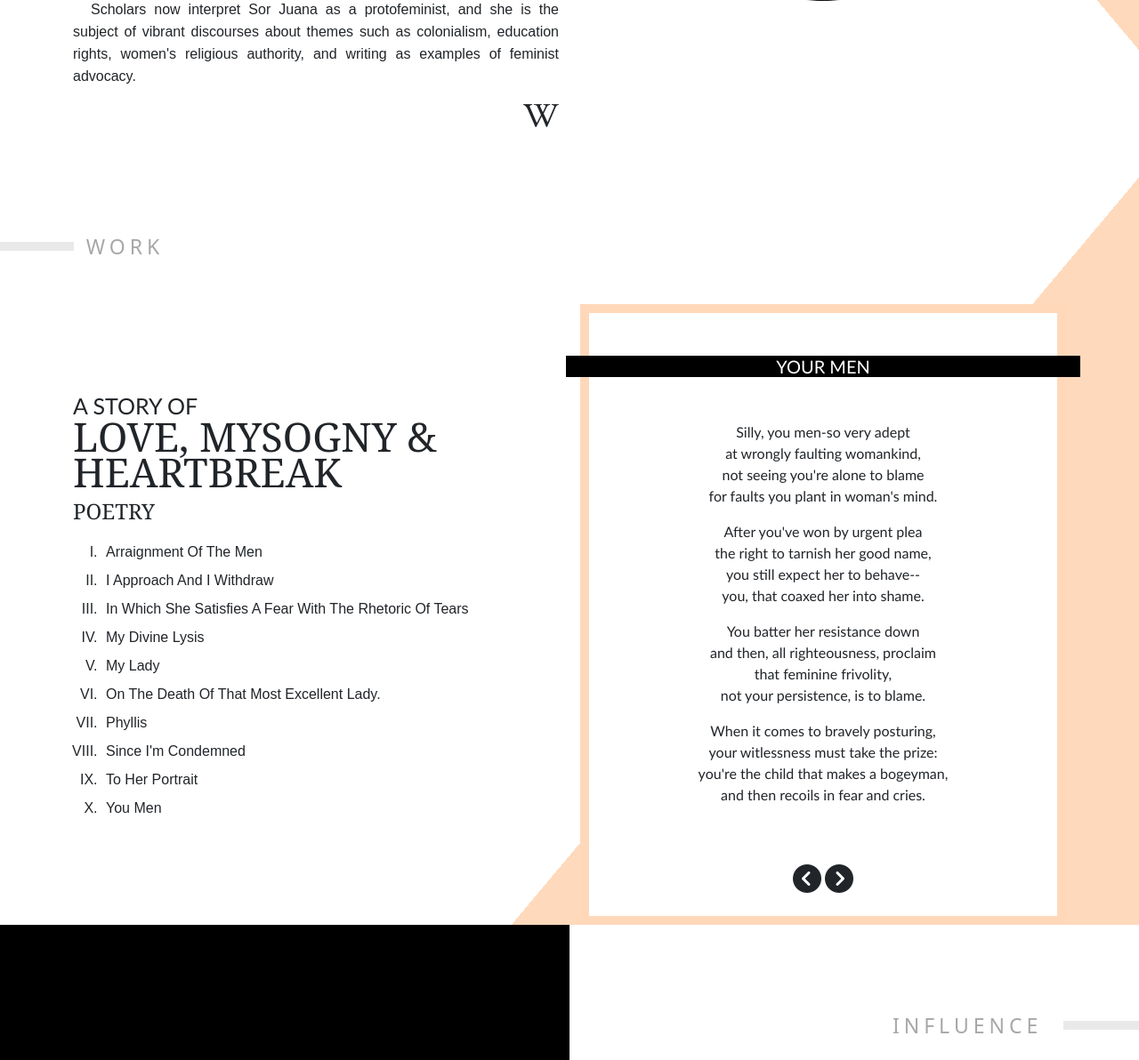
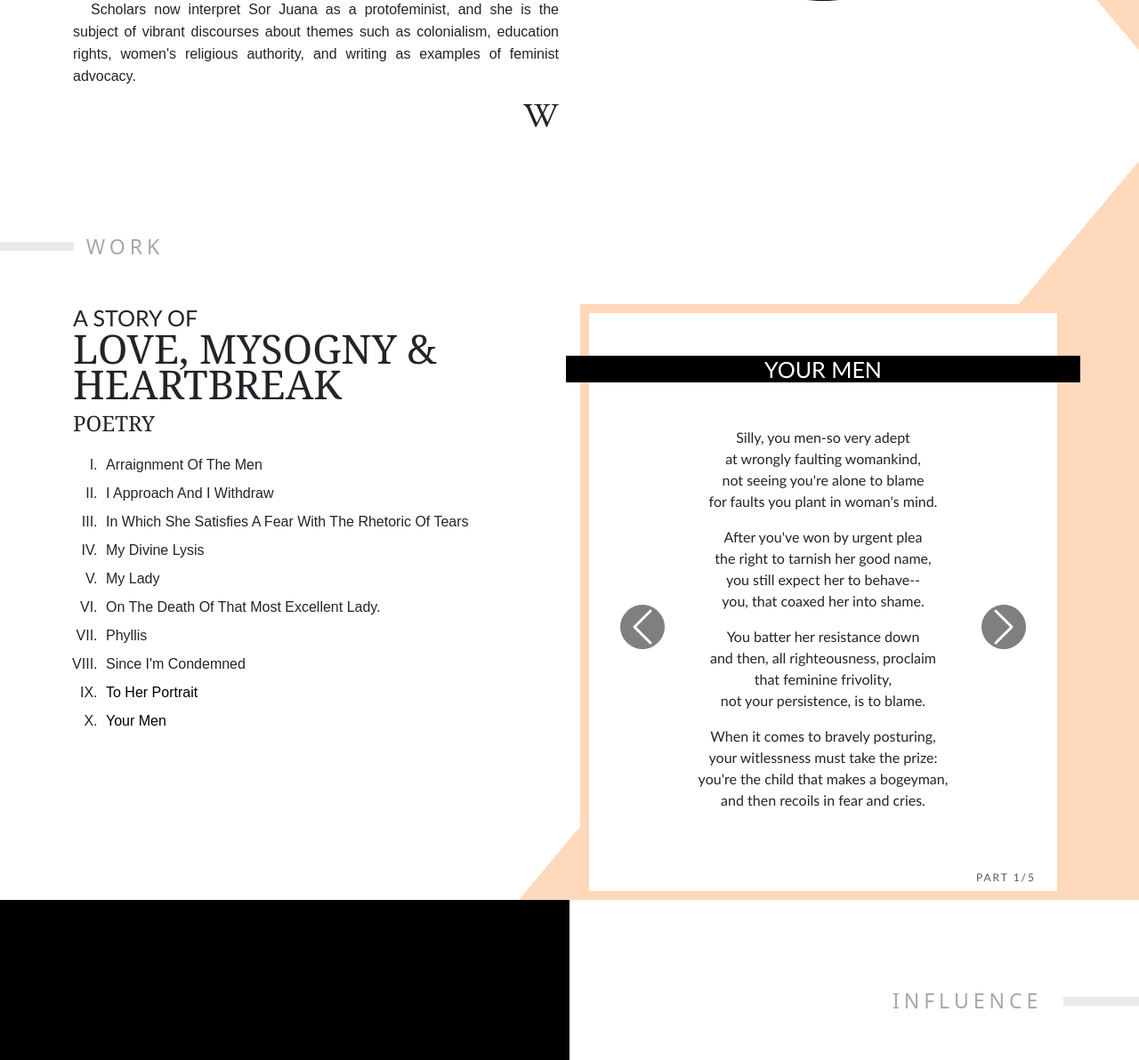
Before and after one commit to itselfc/sor-juana-fanpage, a PHP site: page / in a window 1280 px wide. Shown: the part 1626-2818 px from the top of the page at 89% size. Run offline with PHP 8.4, Linux system fonts and the light colour scheme; some libraries are stand-ins or nearby versions.

Commit message:
Basic poem preview. Poem are fixed and need a block of repeated code to work.

```diff
--- /dev/null
+++ b/css/carousel.css
@@ -0,0 +1,15 @@
+.carousel-control-prev-icon,
+.carousel-control-next-icon {
+    height: 50px!important;
+    width: 50px!important;
+    outline: black;
+font-size: 10px;
+    background-color: #000000;
+    border-radius: 50%;
+    border: 1px solid black;
+
+}
+
+.carousel-item {
+    transition-duration: 1ms!important;
+}
--- a/css/elements.css
+++ b/css/elements.css
@@ -81,3 +81,12 @@ border-width: 10px;
     padding:3em 3em 3em 3em!important;
     background-color: black!important;
 }
+
+
+
+
+.carousel-item.active,
+.carousel-item-next,
+.carousel-item-prev{
+    display:block;
+}
--- a/css/text.css
+++ b/css/text.css
@@ -40,6 +40,14 @@ h4{
     font-size: 45px;
 }
 
+h5{
+
+    text-transform: uppercase!important;
+    font-size: 25px!important;
+    font-family: "Trebuchet MS";
+    color: white;
+
+}
 
 .brand-name{
     font-family: Arial;
@@ -96,7 +104,7 @@ h4{
 
 .poem  .description{
 text-align: center;
-
+height: 550px;
     padding: 50px;
     font-weight: 500;
     font-family: "Trebuchet MS";
@@ -113,11 +121,24 @@ text-align: center;
 
 }
 
-.poem .title{
 
-    text-transform: uppercase!important;
-    font-size: 45px;
+h6{
+    font-size: 12px!important;
+    color: #585858;
+    font-weight: 200!important;
+    letter-spacing: 2px;
     font-family: "Trebuchet MS";
-    color: white;
+    text-align: right;
+}
 
+.work a,.work a:link{
+    text-decoration: none;
+    color: black;
 }
+
+
+.work a:hover{
+    color: black;
+    font-weight: bold;
+    text-transform: uppercase;
+}
--- a/home.html
+++ b/home.html
@@ -9,11 +9,24 @@
     <link rel="stylesheet" href="css/sections.css">
     <link rel="stylesheet" href="css/text.css">
     <link rel="stylesheet" href="css/elements.css">
+    <link rel="stylesheet" href="css/carousel.css">
+
     <link rel="stylesheet" href="https://maxcdn.bootstrapcdn.com/font-awesome/4.5.0/css/font-awesome.min.css">
     <script src="https://kit.fontawesome.com/37381f0e65.js" crossorigin="anonymous"></script>
     <link rel="stylesheet" href="bootstrap-5.0.0-beta2-dist/css/bootstrap.min.css"/>
-    <script src="bootstrap-5.0.0-beta2-dist/js/bootstrap.min.js"></script>
-    <script src="https://cdn.freecodecamp.org/testable-projects-fcc/v1/bundle.js"></script>
+
+
+    <script src="https://code.jquery.com/jquery-3.3.1.slim.min.js"
+            integrity="sha384-q8i/X+965DzO0rT7abK41JStQIAqVgRVzpbzo5smXKp4YfRvH+8abtTE1Pi6jizo"
+            crossorigin="anonymous"></script>
+    <script src="https://cdnjs.cloudflare.com/ajax/libs/popper.js/1.14.6/umd/popper.min.js"
+            integrity="sha384-wHAiFfRlMFy6i5SRaxvfOCifBUQy1xHdJ/yoi7FRNXMRBu5WHdZYu1hA6ZOblgut"
+            crossorigin="anonymous"></script>
+    <script src="https://stackpath.bootstrapcdn.com/bootstrap/4.2.1/js/bootstrap.min.js"
+            integrity="sha384-B0UglyR+jN6CkvvICOB2joaf5I4l3gm9GU6Hc1og6Ls7i6U/mkkaduKaBhlAXv9k"
+            crossorigin="anonymous"></script>
+
+    <script src="js/poem-reading.js"></script>
 
 
 </head>
@@ -73,13 +86,14 @@
                             de la cruz
                         </h1>
                         <h2>
-                            Self-taught scholar and acclaimed writer of the Latin American colonial period and the Hispanic
+                            Self-taught scholar and acclaimed writer of the Latin American colonial period and the
+                            Hispanic
                             Baroque.
                             <b>Staunch advocate for women's rights.</b>
                         </h2>
                     </div>
                     <div class="pt-5 text-center">
-                        <a class="btn btn-dark" href="#life" role="button">                                LEARN MORE
+                        <a class="btn btn-dark" href="#life" role="button"> LEARN MORE
                         </a>
 
 
@@ -133,36 +147,47 @@
                         <p>
 
                             Sor Juana Inés de la Cruz (12 November 1648 – 17 April 1695) was a Mexican writer,
-                            philosopher, composer, poet of the Baroque period, and Hieronymite nun. Her outspoken opinions
-                            granted her lifelong names such as "The Tenth Muse" and "The Phoenix of Mexico", for she was a
+                            philosopher, composer, poet of the Baroque period, and Hieronymite nun. Her outspoken
+                            opinions
+                            granted her lifelong names such as "The Tenth Muse" and "The Phoenix of Mexico", for she was
+                            a
                             flame
                             that rose from the ashes of "religious authoritarianism".
 
 
                         </p>
                         <p>
-                            Sor Juana lived during Mexico's colonial period, making her a contributor both to early Spanish
-                            literature as well as to the broader literature of the Spanish Golden Age. Beginning her studies
+                            Sor Juana lived during Mexico's colonial period, making her a contributor both to early
+                            Spanish
+                            literature as well as to the broader literature of the Spanish Golden Age. Beginning her
+                            studies
                             at
-                            a young age, Sor Juana was fluent in Latin and also wrote in Nahuatl, and became known for her
+                            a young age, Sor Juana was fluent in Latin and also wrote in Nahuatl, and became known for
+                            her
                             philosophy in her teens. Sor Juana educated herself in her own library
                         </p>
                         <p>
-                            After joining a nunnery in 1667,[3] Sor Juana began writing poetry and prose dealing with such
-                            topics as love, feminism, and religion.[4] She turned her nun's quarters into a salon, visited
-                            by the city's intellectual elite. Among them was Countess Maria Luisa de Paredes, Vicereine of
+                            After joining a nunnery in 1667,[3] Sor Juana began writing poetry and prose dealing with
+                            such
+                            topics as love, feminism, and religion.[4] She turned her nun's quarters into a salon,
+                            visited
+                            by the city's intellectual elite. Among them was Countess Maria Luisa de Paredes, Vicereine
+                            of
                             Mexico.[5]
 
                         </p>
                         <p>
                             Her criticism of misogyny and the hypocrisy of men led to her condemnation by the Bishop of
-                            Puebla, and in 1694 she was forced to sell her collection of books and focus on charity towards
+                            Puebla, and in 1694 she was forced to sell her collection of books and focus on charity
+                            towards
                             the poor. She died the next year, having caught the plague while treating her sisters.
 
                         </p>
 
-                        <p>Scholars now interpret Sor Juana as a protofeminist, and she is the subject of vibrant discourses
-                            about themes such as colonialism, education rights, women's religious authority, and writing as
+                        <p>Scholars now interpret Sor Juana as a protofeminist, and she is the subject of vibrant
+                            discourses
+                            about themes such as colonialism, education rights, women's religious authority, and writing
+                            as
                             examples of feminist advocacy.</p>
 
 
@@ -195,7 +220,7 @@
 
         <div class="container">
             <div class="row pt-5">
-                <div class="col-lg-6  my-auto ">
+                <div class="col-lg-6  ">
                     <h3>A STORY OF<br>
                         <label>LOVE, MYSOGNY & HEARTBREAK</label></h3>
                     <div class="about">
@@ -210,16 +235,14 @@
 
                         <li>Arraignment Of The Men</li>
                         <li>I Approach And I Withdraw</li>
-                        <li>In Which She Satisfies A Fear With The Rhetoric Of
-                            Tears
-                        </li>
+                        <li>In Which She Satisfies A Fear With The Rhetoric Of Tears</li>
                         <li>My Divine Lysis</li>
                         <li>My Lady</li>
                         <li>On The Death Of That Most Excellent Lady.</li>
                         <li>Phyllis</li>
                         <li>Since I'm Condemned</li>
-                        <li>To Her Portrait</li>
-                        <li>You Men</li>
+                    <li><a href="#work#" onclick="showPoem()">To Her Portrait</a></li>
+                        <li><a href="#work#" onclick="showPoem()">Your Men</a></li>
 
 
                     </ol>
@@ -231,7 +254,7 @@
                 <div class="col-lg-6  my-auto ">
 
 
-                    <div class="poem">
+                    <div id="poem10" class="poem">
                         <div class="container">
                             <div class="mt-5 header">
                                 <div class="title">
@@ -239,7 +262,10 @@
                                 </div>
                             </div>
 
-                            <div class="description">
+                            <div id="poemContent" class="carousel " data-wrap="false" data-interval="false">
+                                <div class="carousel-inner description">
+
+                                    <div class="carousel-item  active">
                                         <p>Silly, you men-so very adept<br>
                                             at wrongly faulting womankind,<br>
                                             not seeing you're alone to blame<br>
@@ -256,17 +282,85 @@
                                             your witlessness must take the prize:<br>
                                             you're the child that makes a bogeyman,<br>
                                             and then recoils in fear and cries.<br></p>
+                                    </div>
+                                    <div class="carousel-item ">
+                                        <p>Presumptuous beyond belief,<br>
+                                            you'd have the woman you pursue<br>
+                                            be Thais when you're courting her,<br>
+                                            Lucretia once she falls to you.<br></p>
+                                        <p>For plain default of common sense,<br>
+                                            could any action be so queer<br>
+                                            as oneself to cloud the mirror,<br>
+                                            then complain that it's not clear?<br></p>
+                                        <p>Whether you're favored or disdained,<br>
+                                            nothing can leave you satisfied.<br>
+                                            You whimper if you're turned away,<br>
+                                            you sneer if you've been gratified.<br></p>
+                                        <p>With you, no woman can hope to score;<br>
+                                            whichever way, she's bound to lose;<br>
+                                            spurning you, she's ungrateful--<br>
+                                            succumbing, you call her lewd.</p>
+                                    </div>
+                                    <div class="carousel-item ">
+
+                                        <p>Your folly is always the same:<br>
+                                            you apply a single rule<br>
+                                            to the one you accuse of looseness<br>
+                                            and the one you brand as cruel.<br></p>
+                                        <p>What happy mean could there be<br>
+                                            for the woman who catches your eye,<br>
+                                            if, unresponsive, she offends,<br>
+                                            yet whose complaisance you decry?<br></p>
+                                        <p>Still, whether it's torment or anger--<br>
+                                            and both ways you've yourselves to blame--<br>
+                                            God bless the woman who won't have you,<br>
+                                            no matter how loud you complain.<br></p>
+                                        <p>It's your persistent entreaties<br>
+                                            that change her from timid to bold.<br>
+                                            Having made her thereby naughty,<br>
+                                            you would have her good as gold.<br></p>
 
                                     </div>
+                                    <div class="carousel-item ">
+                                        <p>So where does the greater guilt lie<br>
+                                            for a passion that should not be:<br>
+                                            with the man who pleads out of baseness<br>
+                                            or the woman debased by his plea?<br></p>
+                                        <p>Or which is more to be blamed--<br>
+                                            though both will have cause for chagrin:<br>
+                                            the woman who sins for money<br>
+                                            or the man who pays money to sin?<br></p>
+                                        <p>So why are you men all so stunned<br>
+                                            at the thought you're all guilty alike?<br>
+                                            Either like them for what you've made them<br>
+                                            or make of them what you can like.<br></p>
+                                        <p>If you'd give up pursuing them,<br>
+                                            you'd discover, without a doubt,<br>
+                                            you've a stronger case to make<br>
+                                            against those who seek you out.<br></p>
+                                    </div>
+                                    <div class="carousel-item ">
 
+                                        <p>I well know what powerful arms<br>
+                                            you wield in pressing for evil:<br>
+                                            your arrogance is allied<br>
+                                            with the world, the flesh, and the devil!<br></p>
+                                    </div>
 
-                            <div class=" text-center mb-4">
-                                <i class="fa fa-chevron-circle-left fa-2x" aria-hidden="true"></i>
+                                    <a class="carousel-control-prev" href="#poemContent" role="button"
+                                       data-slide="prev">
+                                        <span class="carousel-control-prev-icon" aria-hidden="true"></span>
+                                    </a>
 
-
-                                <i class="fa fa-chevron-circle-right fa-2x" aria-hidden="true"></i>
+                                    <a class="carousel-control-next" href="#poemContent" role="button"
+                                       data-slide="next">
+                                        <span class="carousel-control-next-icon" aria-hidden="true"></span>
+                                    </a>
 
                                 </div>
+                            </div>
+                            <div class="bottom">
+                                <h6>PART <span id="lblPoemPart"></span></h6>
                             </div>
 
 
@@ -300,7 +394,8 @@
 
                             <div class="quote pt-3">
                                 <p class="poem">
-                                    "Inundación Castálidad", Jorge Sánchez Hernández. Series of portraits of Sor Juana Inés
+                                    "Inundación Castálidad", Jorge Sánchez Hernández. Series of portraits of Sor Juana
+                                    Inés
                                     de
                                     la cruz
                                     , oil on canvas, without measurements.private collection.
@@ -367,8 +462,9 @@
                         <p>
                         <h3>LITERATURE</h3>
 
-                        <ul >
-                            <li>American poet Diane Ackerman wrote a verse drama, Reverse Thunder, about Sor Juana (1992).
+                        <ul>
+                            <li>American poet Diane Ackerman wrote a verse drama, Reverse Thunder, about Sor Juana
+                                (1992).
                             </li>
                             <li>Canadian poet and novelist Margaret Atwood's 2007 book of poems The Door includes a poem
                                 entitled "Sor Juana Works in the Garden".
@@ -378,7 +474,8 @@
                                 characters debate the greatest women poets, acknowledging both Sor Juana and Emily
                                 Dickinson.
                             </li>
-                            <li>Canadian novelist Paul Anderson devoted 12 years writing a 1300-page novel entitled Hunger's
+                            <li>Canadian novelist Paul Anderson devoted 12 years writing a 1300-page novel entitled
+                                Hunger's
                                 Brides (pub. 2004) on Sor Juana. His novel won the 2005 Alberta Book Award.
                             </li>
 
@@ -390,14 +487,16 @@
                         <h3>Music</h3>
 
                         <ul>
-                            <li>American composer John Adams and director Peter Sellars used two of Sor Juana's poems, Pues
+                            <li>American composer John Adams and director Peter Sellars used two of Sor Juana's poems,
+                                Pues
                                 mi Dios ha nacido a penar and Pues está tiritando in their libretto for the Nativity
                                 oratorio-opera El Niño (2000).
                             </li>
                             <li>Puerto Rican singer iLe recites part of one of Sor Juana's sonnets in her song
                                 "Rescatarme".
                             </li>
-                            <li>Composer Daniel Crozier and librettist Peter M. Krask wrote With Blood, With Ink, an opera
+                            <li>Composer Daniel Crozier and librettist Peter M. Krask wrote With Blood, With Ink, an
+                                opera
                                 based around her life.
                             </li>
 
```
Also changed, not shown: js/poem-reading.js (added, +38 -0 lines). Lines whose indentation alone changed are shown as unchanged.
